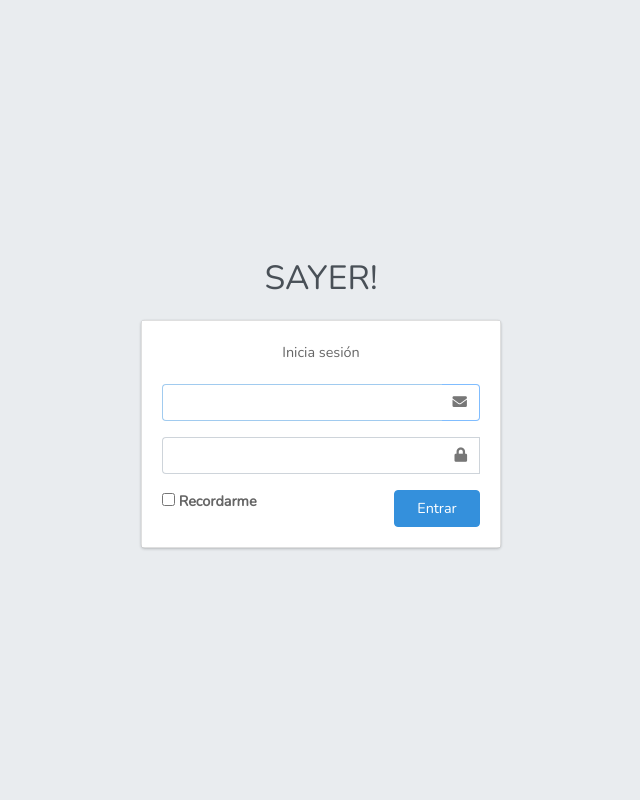
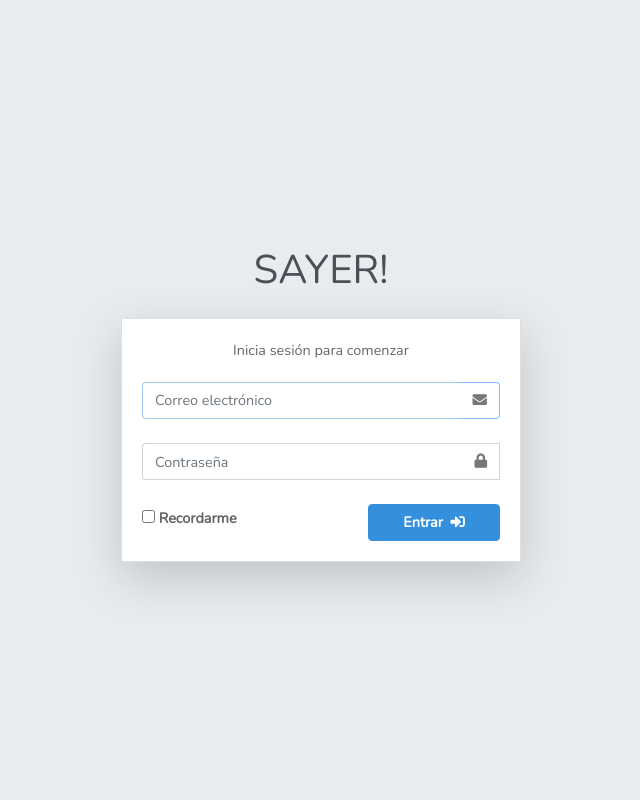
Before and after one commit to cesarcharaco/InventarioYeremi10, a Laravel app: page /login in a window 1280 px wide. Shown: the whole page, without its empty margins (319-959 px from the left). Run offline with Laravel 10, Linux system fonts and the light colour scheme; parts of the project's set-up code (start-up, migrations or seed data) failed here and were passed over; some libraries are stand-ins or nearby versions.

Commit message:
renderizado login 1

```diff
--- a/resources/views/auth/login.blade.php
+++ b/resources/views/auth/login.blade.php
@@ -1,13 +1,53 @@
-@extends('layouts.login') {{-- o como llames tu layout de login --}}
+@extends('layouts.login')
+
+@section('css')
+<style>
+    /* Estilos para que el login sea realmente responsivo */
+    .login-page {
+        display: flex;
+        align-items: center;
+        justify-content: center;
+        min-height: 100vh;
+        background: #e9ecef; /* Color de fondo por si el layout no lo trae */
+        padding: 15px; /* Evita que el cuadro pegue a los bordes en el celular */
+    }
+
+    .login-box {
+        width: 100%;
+        max-width: 400px; /* Ancho máximo en PC */
+        margin: 0 auto;
+    }
+
+    .login-logo b {
+        font-size: 2.5rem;
+    }
+
+    @media (max-width: 576px) {
+        .login-box {
+            max-width: 100%; /* Ocupa todo el ancho en móviles pequeños */
+        }
+
+        .login-card-body {
+            padding: 25px 15px !important;
+        }
+
+        /* Hace que el botón "Entrar" sea más grande y fácil de presionar */
+        .btn-block {
+            padding: 12px;
+            font-size: 1.1rem;
+        }
+    }
+</style>
+@endsection
 
 @section('content')
 <div class="login-page">
     <div class="login-box">
-        <div class="login-logo">
+        <div class="login-logo text-center mb-3">
             <a href="{{ route('login') }}"><b>SAYER!</b></a>
         </div>
 
-        <div class="card">
+        <div class="card shadow-lg"> {{-- Sombra para que resalte --}}
             <div class="card-body login-card-body">
                 @if (session('error'))
                 <div class="alert alert-danger alert-dismissible fade show" role="alert">
@@ -18,6 +58,7 @@
                     </button>
                 </div>
                 @endif
+
                 @if (session('warning'))
                 <div class="alert alert-warning alert-dismissible fade show" role="alert">
                     {{ session('warning') }}
@@ -27,14 +68,15 @@
                 </div>
                 @endif
 
-                <p class="login-box-msg">Inicia sesión</p>
+                <p class="login-box-msg text-center">Inicia sesión para comenzar</p>
 
                 <form method="POST" action="{{ route('login') }}">
                     @csrf
 
-                    <div class="input-group mb-3">
+                    {{-- Email --}}
+                    <div class="input-group mb-4">
                         <input type="email" class="form-control @error('email') is-invalid @enderror"
-                               name="email" value="{{ old('email') }}" required autofocus>
+                               name="email" value="{{ old('email') }}" placeholder="Correo electrónico" required autofocus>
                         <div class="input-group-append">
                             <div class="input-group-text">
                                 <span class="fas fa-envelope"></span>
@@ -45,9 +87,10 @@
                         @enderror
                     </div>
 
-                    <div class="input-group mb-3">
+                    {{-- Password --}}
+                    <div class="input-group mb-4">
                         <input type="password" class="form-control @error('password') is-invalid @enderror"
-                               name="password" required>
+                               name="password" placeholder="Contraseña" required>
                         <div class="input-group-append">
                             <div class="input-group-text">
                                 <span class="fas fa-lock"></span>
@@ -59,16 +102,18 @@
                         <input type="hidden" name="debug_session" value="1">
                     </div>
 
-                    <div class="row">
-                        <div class="col-8">
+                    <div class="row align-items-center">
+                        <div class="col-7">
                             <div class="icheck-primary">
                                 <input type="checkbox" id="remember" name="remember">
-                                <label for="remember">Recordarme</label>
+                                <label for="remember" style="cursor: pointer;">
+                                    Recordarme
+                                </label>
                             </div>
                         </div>
-                        <div class="col-4">
-                            <button type="submit" class="btn btn-primary btn-block">
-                                Entrar
+                        <div class="col-5">
+                            <button type="submit" class="btn btn-primary btn-block font-weight-bold">
+                                Entrar <i class="fas fa-sign-in-alt ml-1"></i>
                             </button>
                         </div>
                     </div>
```
Lines whose indentation alone changed are shown as unchanged.
